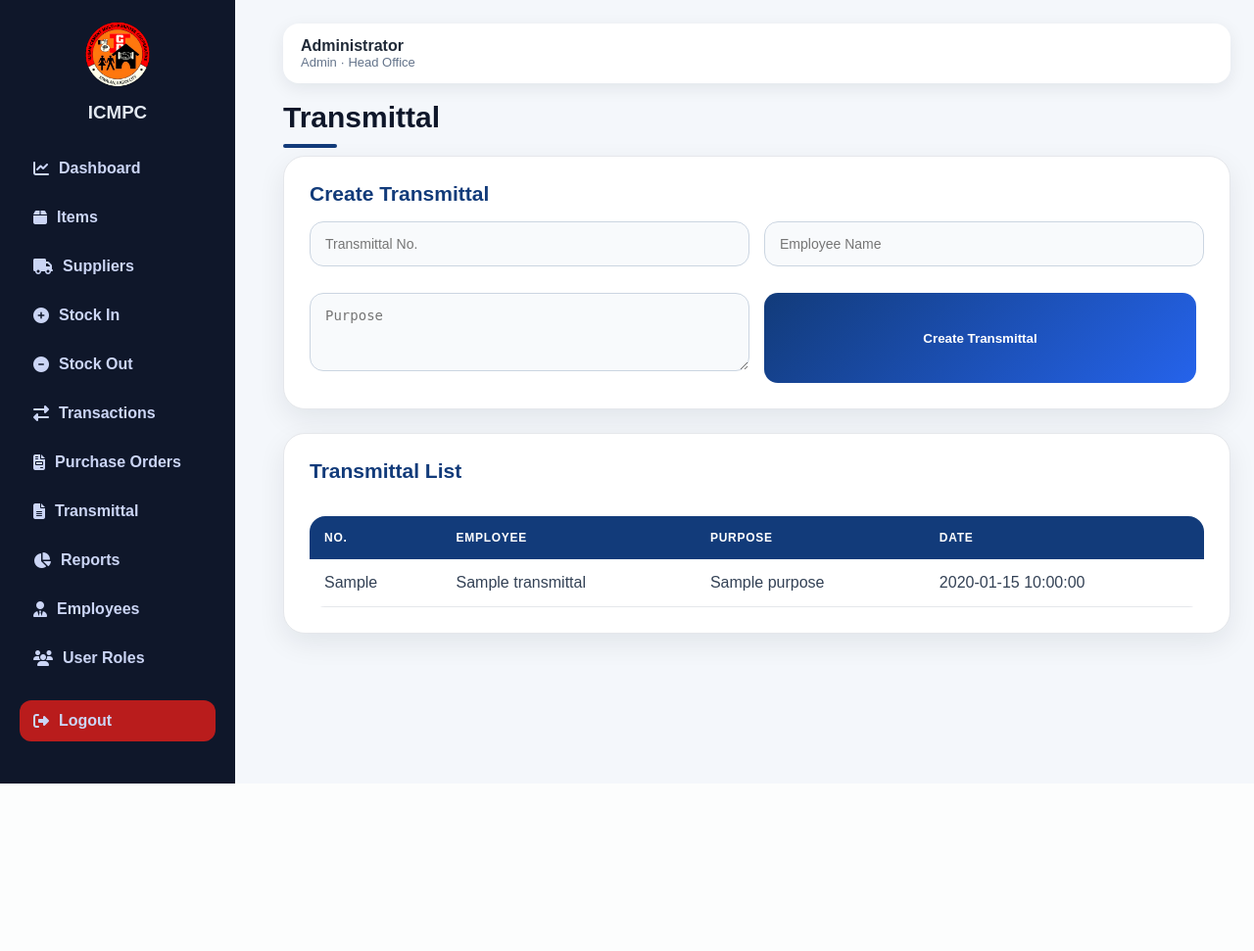
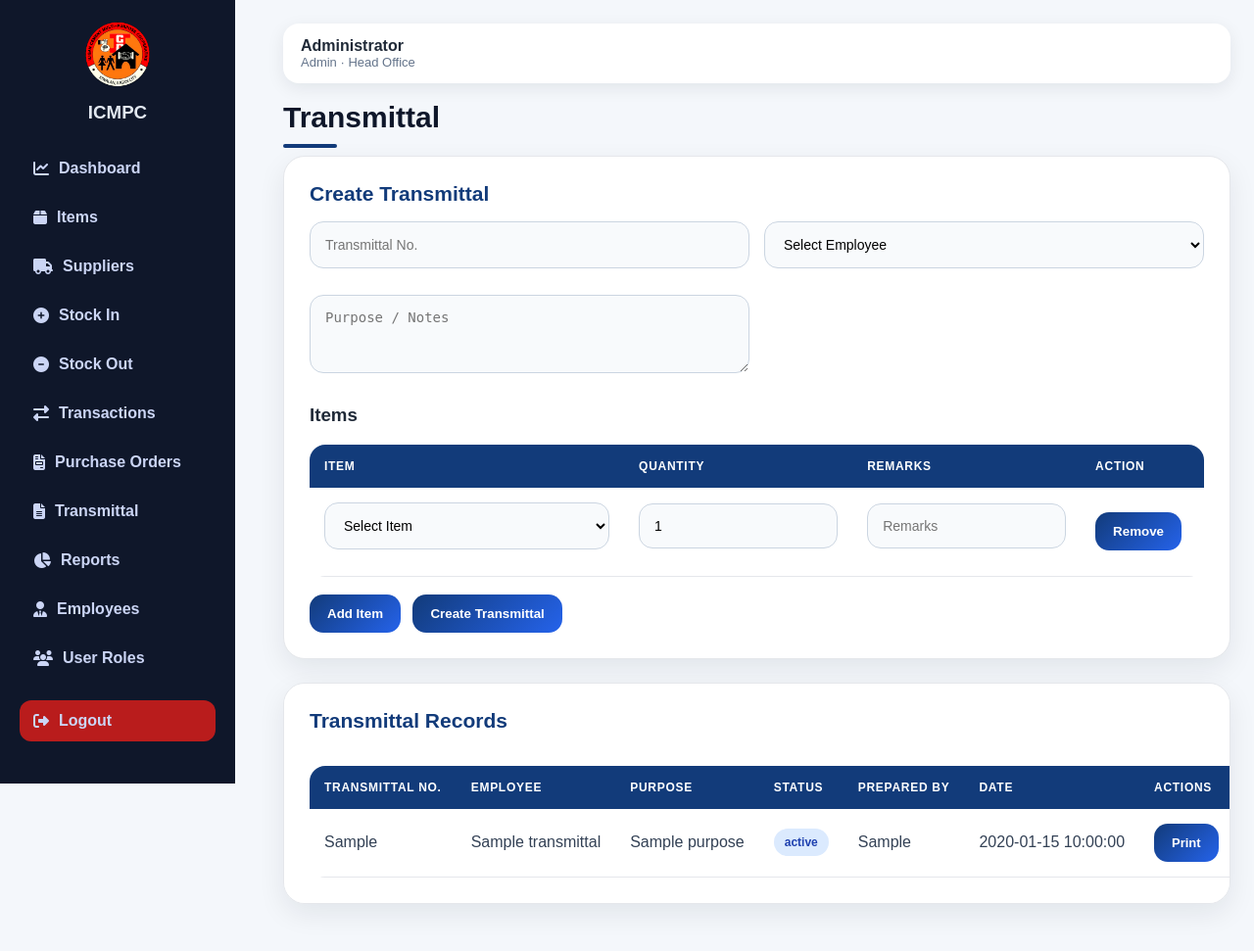
Before and after one commit to hamotk1010-cloud/icmpc-inventory-system, a Flask app: page /transmittal in a window 1280 px wide. Shown: the whole page at 98% size. Before the commit the page ends 800 px from the top, so only its background shows below. Run offline with Flask 3, Linux system fonts and the light colour scheme; a user stored in the database is signed in; tables that the repository leaves empty hold one stand-in row (values such as "Sample post"); a database or web service that is not in the repository returns one stand-in record (values such as "Sample title"); some libraries are stand-ins or nearby versions.

Commit message:
Add transmittal pro upgrade

```diff
--- a/app.py
+++ b/app.py
@@ -380,6 +380,62 @@ def init_db():
                 employee_name TEXT,
                 purpose TEXT,
                 date_created TEXT
+            )
+        """)
+
+            # =============================
+    # TRANSMITTAL PRO TABLES
+    # =============================
+    if using_postgres():
+        cur.execute("""
+            CREATE TABLE IF NOT EXISTS transmittals (
+                id SERIAL PRIMARY KEY,
+                transmittal_no TEXT,
+                employee_id INTEGER,
+                employee_name TEXT,
+                purpose TEXT,
+                status TEXT DEFAULT 'Issued',
+                prepared_by TEXT,
+                date_created TEXT
+            )
+        """)
+
+        cur.execute("""
+            CREATE TABLE IF NOT EXISTS transmittal_items (
+                id SERIAL PRIMARY KEY,
+                transmittal_id INTEGER REFERENCES transmittals(id),
+                item_id INTEGER REFERENCES items(id),
+                item_name TEXT,
+                quantity INTEGER NOT NULL DEFAULT 1,
+                unit TEXT,
+                remarks TEXT
+            )
+        """)
+    else:
+        cur.execute("""
+            CREATE TABLE IF NOT EXISTS transmittals (
+                id INTEGER PRIMARY KEY AUTOINCREMENT,
+                transmittal_no TEXT,
+                employee_id INTEGER,
+                employee_name TEXT,
+                purpose TEXT,
+                status TEXT DEFAULT 'Issued',
+                prepared_by TEXT,
+                date_created TEXT
+            )
+        """)
+
+        cur.execute("""
+            CREATE TABLE IF NOT EXISTS transmittal_items (
+                id INTEGER PRIMARY KEY AUTOINCREMENT,
+                transmittal_id INTEGER,
+                item_id INTEGER,
+                item_name TEXT,
+                quantity INTEGER NOT NULL DEFAULT 1,
+                unit TEXT,
+                remarks TEXT,
+                FOREIGN KEY (transmittal_id) REFERENCES transmittals(id),
+                FOREIGN KEY (item_id) REFERENCES items(id)
             )
         """)
 
@@ -1970,31 +2026,166 @@ def transmittal():
     conn = get_db_connection()
 
     if request.method == "POST":
-        execute(conn, """
-            INSERT INTO transmittals
-            (transmittal_no, employee_name, purpose, date_created)
-            VALUES (?, ?, ?, ?)
-        """, (
-            request.form.get("transmittal_no"),
-            request.form.get("employee_name"),
-            request.form.get("purpose"),
-            datetime.now().strftime("%Y-%m-%d %H:%M:%S")
-        ))
-
-        conn.commit()
-        conn.close()
-
-        flash("Transmittal created successfully.", "success")
+        transmittal_no = request.form.get("transmittal_no")
+        employee_id = request.form.get("employee_id") or None
+        purpose = request.form.get("purpose")
+
+        employee_name = ""
+        if employee_id:
+            emp = fetchone(conn, "SELECT * FROM employees WHERE id = ?", (employee_id,))
+            if emp:
+                employee_name = emp["employee_name"]
+
+        try:
+            if using_postgres():
+                cur = execute(conn, """
+                    INSERT INTO transmittals
+                    (transmittal_no, employee_id, employee_name, purpose, status, prepared_by, date_created)
+                    VALUES (?, ?, ?, ?, ?, ?, ?)
+                    RETURNING id
+                """, (
+                    transmittal_no,
+                    employee_id,
+                    employee_name,
+                    purpose,
+                    "Issued",
+                    session.get("full_name"),
+                    datetime.now().strftime("%Y-%m-%d %H:%M:%S")
+                ))
+                transmittal_id = cur.fetchone()["id"]
+            else:
+                cur = execute(conn, """
+                    INSERT INTO transmittals
+                    (transmittal_no, employee_id, employee_name, purpose, status, prepared_by, date_created)
+                    VALUES (?, ?, ?, ?, ?, ?, ?)
+                """, (
+                    transmittal_no,
+                    employee_id,
+                    employee_name,
+                    purpose,
+                    "Issued",
+                    session.get("full_name"),
+                    datetime.now().strftime("%Y-%m-%d %H:%M:%S")
+                ))
+                transmittal_id = cur.lastrowid
+
+            item_ids = request.form.getlist("item_id[]")
+            quantities = request.form.getlist("quantity[]")
+            remarks_list = request.form.getlist("remarks[]")
+
+            for item_id, qty, remark in zip(item_ids, quantities, remarks_list):
+                if item_id:
+                    item = fetchone(conn, "SELECT * FROM items WHERE id = ?", (item_id,))
+                    if item:
+                        execute(conn, """
+                            INSERT INTO transmittal_items
+                            (transmittal_id, item_id, item_name, quantity, unit, remarks)
+                            VALUES (?, ?, ?, ?, ?, ?)
+                        """, (
+                            transmittal_id,
+                            item_id,
+                            item["item_name"],
+                            int(qty or 1),
+                            item["unit"],
+                            remark
+                        ))
+
+            conn.commit()
+            flash("Transmittal created successfully.", "success")
+
+        except Exception as e:
+            conn.rollback()
+            flash(f"Error creating transmittal: {e}", "danger")
+
+        finally:
+            conn.close()
+
         return redirect(url_for("transmittal"))
 
     transmittal_list = fetchall(conn, """
-        SELECT * FROM transmittals
+        SELECT *
+        FROM transmittals
         ORDER BY id DESC
     """)
 
-    conn.close()
-
-    return render_template("transmittal.html", transmittals=transmittal_list)
+    employees = fetchall(conn, """
+        SELECT *
+        FROM employees
+        ORDER BY employee_name ASC
+    """)
+
+    items = fetchall(conn, """
+        SELECT *
+        FROM items
+        ORDER BY item_name ASC
+    """)
+
+    conn.close()
+
+    return render_template(
+        "transmittal.html",
+        transmittals=transmittal_list,
+        employees=employees,
+        items=items
+    )
+
+@app.route("/transmittal/print/<int:transmittal_id>")
+def print_transmittal(transmittal_id):
+    check = require_login()
+    if check:
+        return check
+
+    conn = get_db_connection()
+
+    transmittal = fetchone(conn, """
+        SELECT *
+        FROM transmittals
+        WHERE id = ?
+    """, (transmittal_id,))
+
+    items = fetchall(conn, """
+        SELECT *
+        FROM transmittal_items
+        WHERE transmittal_id = ?
+        ORDER BY id ASC
+    """, (transmittal_id,))
+
+    conn.close()
+
+    if not transmittal:
+        flash("Transmittal not found.", "danger")
+        return redirect(url_for("transmittal"))
+
+    return render_template(
+        "transmittal_print.html",
+        transmittal=transmittal,
+        items=items
+    )
+
+@app.route("/transmittal/delete/<int:transmittal_id>", methods=["POST"])
+def delete_transmittal(transmittal_id):
+    check = require_login()
+    if check:
+        return check
+
+    if session.get("role") != "admin":
+        flash("Admin access only.", "danger")
+        return redirect(url_for("transmittal"))
+
+    conn = get_db_connection()
+
+    try:
+        execute(conn, "DELETE FROM transmittal_items WHERE transmittal_id = ?", (transmittal_id,))
+        execute(conn, "DELETE FROM transmittals WHERE id = ?", (transmittal_id,))
+        conn.commit()
+        flash("Transmittal deleted successfully.", "success")
+    except Exception as e:
+        conn.rollback()
+        flash(f"Error deleting transmittal: {e}", "danger")
+    finally:
+        conn.close()
+
+    return redirect(url_for("transmittal"))
 
 
 @app.route("/health")
--- a/templates/transmittal.html
+++ b/templates/transmittal.html
@@ -6,29 +6,74 @@
 <section class="panel">
     <h2>Create Transmittal</h2>
 
-    <form method="POST" class="form-grid">
-        <input name="transmittal_no" placeholder="Transmittal No." required>
+    <form method="POST">
+        <div class="form-grid">
+            <input name="transmittal_no" placeholder="Transmittal No." required>
 
-        <input name="employee_name" placeholder="Employee Name" required>
+            <select name="employee_id" required>
+                <option value="">Select Employee</option>
+                {% for e in employees %}
+                <option value="{{ e.id }}">
+                    {{ e.employee_name }}{% if e.branch %} - {{ e.branch }}{% endif %}
+                </option>
+                {% endfor %}
+            </select>
 
-        <textarea name="purpose" placeholder="Purpose"></textarea>
+            <textarea name="purpose" placeholder="Purpose / Notes"></textarea>
+        </div>
 
+        <h3 style="margin-top:20px;">Items</h3>
+
+        <table id="transmittalItemsTable">
+            <thead>
+                <tr>
+                    <th>Item</th>
+                    <th>Quantity</th>
+                    <th>Remarks</th>
+                    <th>Action</th>
+                </tr>
+            </thead>
+
+            <tbody>
+                <tr>
+                    <td>
+                        <select name="item_id[]" required>
+                            <option value="">Select Item</option>
+                            {% for item in items %}
+                            <option value="{{ item.id }}">
+                                {{ item.item_name }} — Available: {{ item.quantity }} {{ item.unit or "" }}
+                            </option>
+                            {% endfor %}
+                        </select>
+                    </td>
+                    <td><input name="quantity[]" type="number" min="1" value="1" required></td>
+                    <td><input name="remarks[]" placeholder="Remarks"></td>
+                    <td><button type="button" onclick="removeTransmittalRow(this)">Remove</button></td>
+                </tr>
+            </tbody>
+        </table>
+
+        <br>
+        <button type="button" onclick="addTransmittalRow()">Add Item</button>
         <button type="submit">Create Transmittal</button>
     </form>
 </section>
 
 <section class="panel">
     <div class="panel-head">
-        <h2>Transmittal List</h2>
+        <h2>Transmittal Records</h2>
     </div>
 
     <table>
         <thead>
             <tr>
-                <th>No.</th>
+                <th>Transmittal No.</th>
                 <th>Employee</th>
                 <th>Purpose</th>
+                <th>Status</th>
+                <th>Prepared By</th>
                 <th>Date</th>
+                <th>Actions</th>
             </tr>
         </thead>
 
@@ -36,17 +81,65 @@
         {% for t in transmittals %}
             <tr>
                 <td>{{ t.transmittal_no }}</td>
-                <td>{{ t.employee_name }}</td>
-                <td>{{ t.purpose }}</td>
+                <td>{{ t.employee_name or "N/A" }}</td>
+                <td>{{ t.purpose or "N/A" }}</td>
+                <td><span class="badge">{{ t.status or "Issued" }}</span></td>
+                <td>{{ t.prepared_by or "N/A" }}</td>
                 <td>{{ t.date_created }}</td>
+                <td>
+                    <a href="{{ url_for('print_transmittal', transmittal_id=t.id) }}" class="btn-small" target="_blank">
+                        Print
+                    </a>
+
+                    {% if session.get("role") == "admin" %}
+                    <form method="POST" action="{{ url_for('delete_transmittal', transmittal_id=t.id) }}" style="display:inline;">
+                        <button type="submit" class="btn-small" onclick="return confirm('Delete this transmittal?')">
+                            Delete
+                        </button>
+                    </form>
+                    {% endif %}
+                </td>
             </tr>
         {% else %}
             <tr>
-                <td colspan="4">No transmittal records.</td>
+                <td colspan="7">No transmittal records.</td>
             </tr>
         {% endfor %}
         </tbody>
     </table>
 </section>
 
+<script>
+function addTransmittalRow() {
+    const tbody = document.querySelector("#transmittalItemsTable tbody");
+    const firstRow = tbody.querySelector("tr");
+    const newRow = firstRow.cloneNode(true);
+
+    newRow.querySelectorAll("input").forEach(input => {
+        if (input.type === "number") {
+            input.value = 1;
+        } else {
+            input.value = "";
+        }
+    });
+
+    newRow.querySelectorAll("select").forEach(select => {
+        select.selectedIndex = 0;
+    });
+
+    tbody.appendChild(newRow);
+}
+
+function removeTransmittalRow(button) {
+    const tbody = document.querySelector("#transmittalItemsTable tbody");
+
+    if (tbody.rows.length <= 1) {
+        alert("At least one item is required.");
+        return;
+    }
+
+    button.closest("tr").remove();
+}
+</script>
+
 {% endblock %}
```
Also changed, not shown: templates/transmittal_print.html (added, +134 -0 lines).
